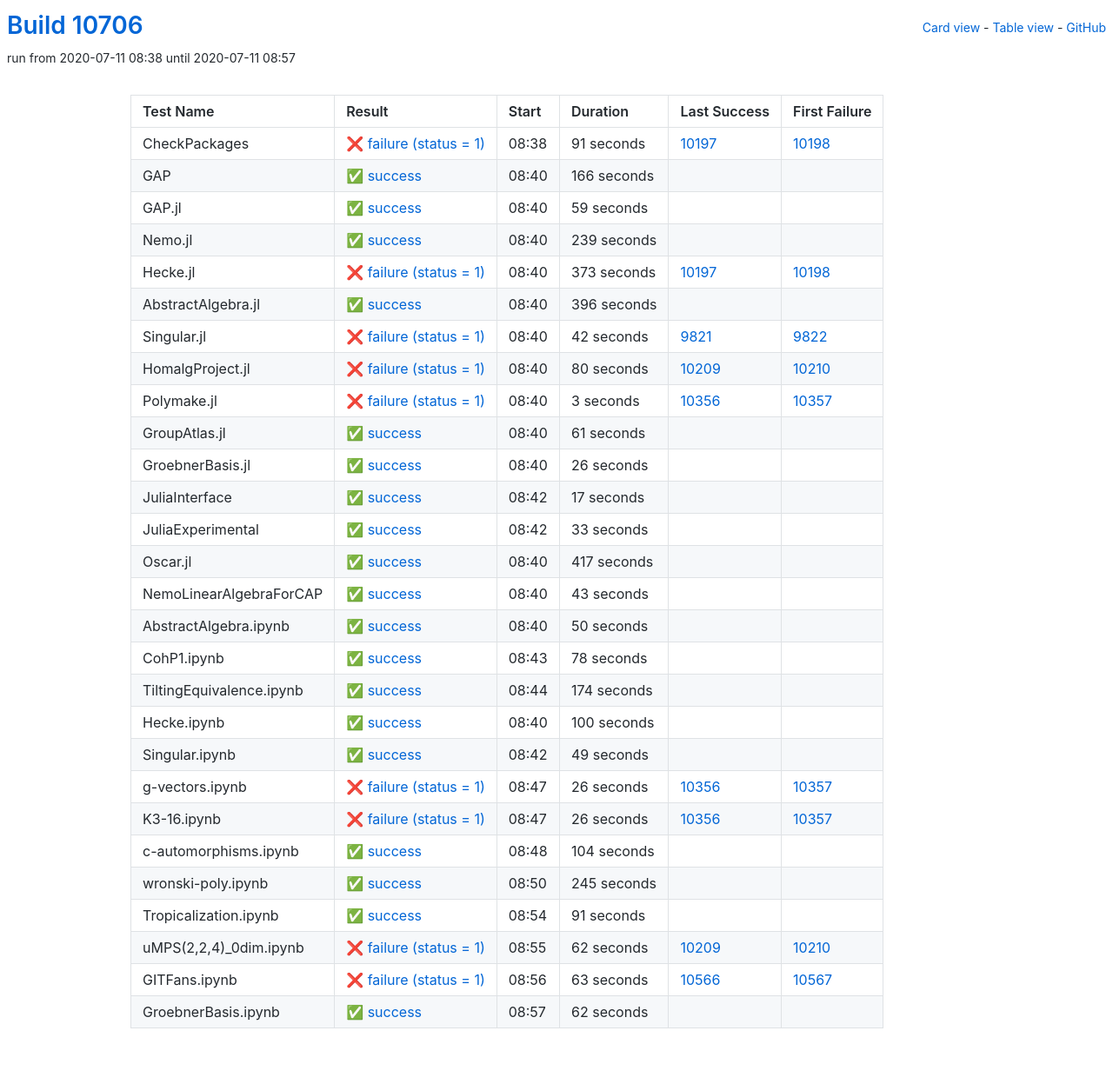
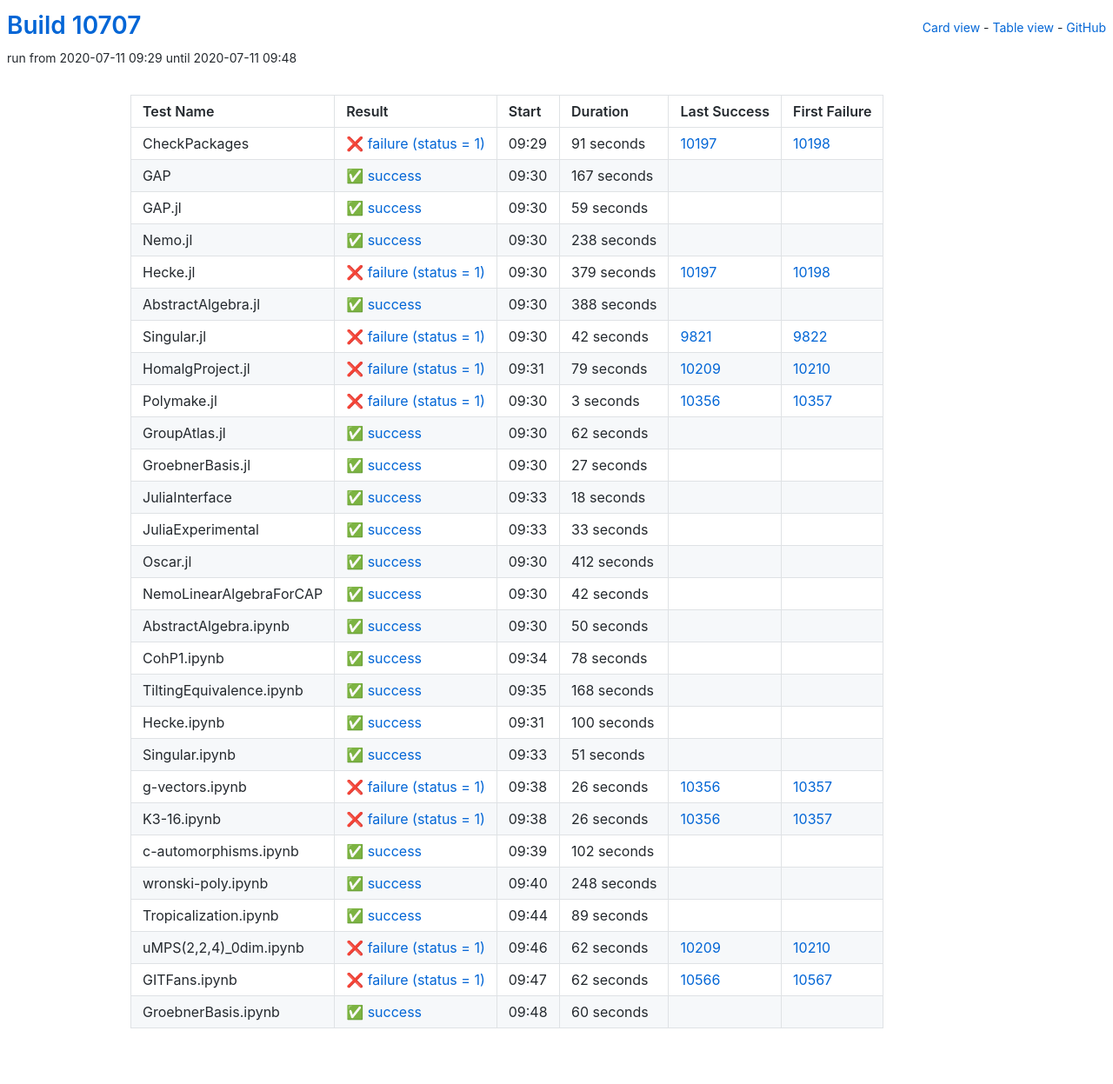
Before and after one commit to oscar-system/oscar-ci-status, a Jekyll site: the page built from table.html, in a window 1280 px wide. Shown: the whole page at 87% size. Built offline with Jekyll 4.4.1, drawn with Linux system fonts in a browser that asks for light colours.

Commit message:
Build #10707

```diff
--- a/_data/ci.yml
+++ b/_data/ci.yml
@@ -1,6 +1,6 @@
 ---
-build: 10706
-build_url: https://oscarci.mathematik.uni-kl.de/job/oscar/10706/
+build: 10707
+build_url: https://oscarci.mathematik.uni-kl.de/job/oscar/10707/
 job: oscar
 organization: oscar-system
 repo: oscar-ci-status
@@ -8,8 +8,8 @@
 tests:
 - name: CheckPackages
   id: checkpackages
-  log: https://oscarci.mathematik.uni-kl.de/job/oscar/10706/artifact/logs/build-10706/CheckPackages.log
-  start: 2020-07-11 08:38
+  log: https://oscarci.mathematik.uni-kl.de/job/oscar/10707/artifact/logs/build-10707/CheckPackages.log
+  start: 2020-07-11 09:29
   success: false
   exitcode: 1
   status: failure
@@ -20,20 +20,20 @@
   first_failure_url: https://oscarci.mathematik.uni-kl.de/job/oscar/10198/
 - name: GAP
   id: gap
-  log: https://oscarci.mathematik.uni-kl.de/job/oscar/10706/artifact/logs/build-10706/GAP.log
-  start: 2020-07-11 08:40
+  log: https://oscarci.mathematik.uni-kl.de/job/oscar/10707/artifact/logs/build-10707/GAP.log
+  start: 2020-07-11 09:30
   success: true
   exitcode: 0
   status: success
-  duration: 166
+  duration: 167
   last_success: false
   last_success_url:
   first_failure: false
   first_failure_url:
 - name: GAP.jl
   id: gap-jl
-  log: https://oscarci.mathematik.uni-kl.de/job/oscar/10706/artifact/logs/build-10706/GAP.jl.log
-  start: 2020-07-11 08:40
+  log: https://oscarci.mathematik.uni-kl.de/job/oscar/10707/artifact/logs/build-10707/GAP.jl.log
+  start: 2020-07-11 09:30
   success: true
   exitcode: 0
   status: success
@@ -44,44 +44,44 @@
   first_failure_url:
 - name: Nemo.jl
   id: nemo-jl
-  log: https://oscarci.mathematik.uni-kl.de/job/oscar/10706/artifact/logs/build-10706/Nemo.jl.log
-  start: 2020-07-11 08:40
+  log: https://oscarci.mathematik.uni-kl.de/job/oscar/10707/artifact/logs/build-10707/Nemo.jl.log
+  start: 2020-07-11 09:30
   success: true
   exitcode: 0
   status: success
-  duration: 239
+  duration: 238
   last_success: false
   last_success_url:
   first_failure: false
   first_failure_url:
 - name: Hecke.jl
   id: hecke-jl
-  log: https://oscarci.mathematik.uni-kl.de/job/oscar/10706/artifact/logs/build-10706/Hecke.jl.log
-  start: 2020-07-11 08:40
+  log: https://oscarci.mathematik.uni-kl.de/job/oscar/10707/artifact/logs/build-10707/Hecke.jl.log
+  start: 2020-07-11 09:30
   success: false
   exitcode: 1
   status: failure
-  duration: 373
+  duration: 379
   last_success: 10197
   last_success_url: https://oscarci.mathematik.uni-kl.de/job/oscar/10197/
   first_failure: 10198
   first_failure_url: https://oscarci.mathematik.uni-kl.de/job/oscar/10198/
 - name: AbstractAlgebra.jl
   id: abstractalgebra-jl
-  log: https://oscarci.mathematik.uni-kl.de/job/oscar/10706/artifact/logs/build-10706/AbstractAlgebra.jl.log
-  start: 2020-07-11 08:40
+  log: https://oscarci.mathematik.uni-kl.de/job/oscar/10707/artifact/logs/build-10707/AbstractAlgebra.jl.log
+  start: 2020-07-11 09:30
   success: true
   exitcode: 0
   status: success
-  duration: 396
+  duration: 388
   last_success: false
   last_success_url:
   first_failure: false
   first_failure_url:
 - name: Singular.jl
   id: singular-jl
-  log: https://oscarci.mathematik.uni-kl.de/job/oscar/10706/artifact/logs/build-10706/Singular.jl.log
-  start: 2020-07-11 08:40
+  log: https://oscarci.mathematik.uni-kl.de/job/oscar/10707/artifact/logs/build-10707/Singular.jl.log
+  start: 2020-07-11 09:30
   success: false
   exitcode: 1
   status: failure
@@ -92,20 +92,20 @@
   first_failure_url: https://oscarci.mathematik.uni-kl.de/job/oscar/9822/
 - name: HomalgProject.jl
   id: homalgproject-jl
-  log: https://oscarci.mathematik.uni-kl.de/job/oscar/10706/artifact/logs/build-10706/HomalgProject.jl.log
-  start: 2020-07-11 08:40
+  log: https://oscarci.mathematik.uni-kl.de/job/oscar/10707/artifact/logs/build-10707/HomalgProject.jl.log
+  start: 2020-07-11 09:31
   success: false
   exitcode: 1
   status: failure
-  duration: 80
+  duration: 79
   last_success: 10209
   last_success_url: https://oscarci.mathematik.uni-kl.de/job/oscar/10209/
   first_failure: 10210
   first_failure_url: https://oscarci.mathematik.uni-kl.de/job/oscar/10210/
 - name: Polymake.jl
   id: polymake-jl
-  log: https://oscarci.mathematik.uni-kl.de/job/oscar/10706/artifact/logs/build-10706/Polymake.jl.log
-  start: 2020-07-11 08:40
+  log: https://oscarci.mathematik.uni-kl.de/job/oscar/10707/artifact/logs/build-10707/Polymake.jl.log
+  start: 2020-07-11 09:30
   success: false
   exitcode: 1
   status: failure
@@ -116,44 +116,44 @@
   first_failure_url: https://oscarci.mathematik.uni-kl.de/job/oscar/10357/
 - name: GroupAtlas.jl
   id: groupatlas-jl
-  log: https://oscarci.mathematik.uni-kl.de/job/oscar/10706/artifact/logs/build-10706/GroupAtlas.jl.log
-  start: 2020-07-11 08:40
+  log: https://oscarci.mathematik.uni-kl.de/job/oscar/10707/artifact/logs/build-10707/GroupAtlas.jl.log
+  start: 2020-07-11 09:30
   success: true
   exitcode: 0
   status: success
-  duration: 61
+  duration: 62
   last_success: false
   last_success_url:
   first_failure: false
   first_failure_url:
 - name: GroebnerBasis.jl
   id: groebnerbasis-jl
-  log: https://oscarci.mathematik.uni-kl.de/job/oscar/10706/artifact/logs/build-10706/GroebnerBasis.jl.log
-  start: 2020-07-11 08:40
+  log: https://oscarci.mathematik.uni-kl.de/job/oscar/10707/artifact/logs/build-10707/GroebnerBasis.jl.log
+  start: 2020-07-11 09:30
   success: true
   exitcode: 0
   status: success
-  duration: 26
+  duration: 27
   last_success: false
   last_success_url:
   first_failure: false
   first_failure_url:
 - name: JuliaInterface
   id: juliainterface
-  log: https://oscarci.mathematik.uni-kl.de/job/oscar/10706/artifact/logs/build-10706/JuliaInterface.log
-  start: 2020-07-11 08:42
+  log: https://oscarci.mathematik.uni-kl.de/job/oscar/10707/artifact/logs/build-10707/JuliaInterface.log
+  start: 2020-07-11 09:33
   success: true
   exitcode: 0
   status: success
-  duration: 17
+  duration: 18
   last_success: false
   last_success_url:
   first_failure: false
   first_failure_url:
 - name: JuliaExperimental
   id: juliaexperimental
-  log: https://oscarci.mathematik.uni-kl.de/job/oscar/10706/artifact/logs/build-10706/JuliaExperimental.log
-  start: 2020-07-11 08:42
+  log: https://oscarci.mathematik.uni-kl.de/job/oscar/10707/artifact/logs/build-10707/JuliaExperimental.log
+  start: 2020-07-11 09:33
   success: true
   exitcode: 0
   status: success
@@ -164,32 +164,32 @@
   first_failure_url:
 - name: Oscar.jl
   id: oscar-jl
-  log: https://oscarci.mathematik.uni-kl.de/job/oscar/10706/artifact/logs/build-10706/Oscar.jl.log
-  start: 2020-07-11 08:40
+  log: https://oscarci.mathematik.uni-kl.de/job/oscar/10707/artifact/logs/build-10707/Oscar.jl.log
+  start: 2020-07-11 09:30
   success: true
   exitcode: 0
   status: success
-  duration: 417
+  duration: 412
   last_success: false
   last_success_url:
   first_failure: false
   first_failure_url:
 - name: NemoLinearAlgebraForCAP
   id: nemolinearalgebraforcap
-  log: https://oscarci.mathematik.uni-kl.de/job/oscar/10706/artifact/logs/build-10706/NemoLinearAlgebraForCAP.log
-  start: 2020-07-11 08:40
+  log: https://oscarci.mathematik.uni-kl.de/job/oscar/10707/artifact/logs/build-10707/NemoLinearAlgebraForCAP.log
+  start: 2020-07-11 09:30
   success: true
   exitcode: 0
   status: success
-  duration: 43
+  duration: 42
   last_success: false
   last_success_url:
   first_failure: false
   first_failure_url:
 - name: AbstractAlgebra.ipynb
   id: abstractalgebra-ipynb
-  log: https://oscarci.mathematik.uni-kl.de/job/oscar/10706/artifact/logs/build-10706/AbstractAlgebra.ipynb.log
-  start: 2020-07-11 08:40
+  log: https://oscarci.mathematik.uni-kl.de/job/oscar/10707/artifact/logs/build-10707/AbstractAlgebra.ipynb.log
+  start: 2020-07-11 09:30
   success: true
   exitcode: 0
   status: success
@@ -200,8 +200,8 @@
   first_failure_url:
 - name: CohP1.ipynb
   id: cohp1-ipynb
-  log: https://oscarci.mathematik.uni-kl.de/job/oscar/10706/artifact/logs/build-10706/CohP1.ipynb.log
-  start: 2020-07-11 08:43
+  log: https://oscarci.mathematik.uni-kl.de/job/oscar/10707/artifact/logs/build-10707/CohP1.ipynb.log
+  start: 2020-07-11 09:34
   success: true
   exitcode: 0
   status: success
@@ -212,20 +212,20 @@
   first_failure_url:
 - name: TiltingEquivalence.ipynb
   id: tiltingequivalence-ipynb
-  log: https://oscarci.mathematik.uni-kl.de/job/oscar/10706/artifact/logs/build-10706/TiltingEquivalence.ipynb.log
-  start: 2020-07-11 08:44
+  log: https://oscarci.mathematik.uni-kl.de/job/oscar/10707/artifact/logs/build-10707/TiltingEquivalence.ipynb.log
+  start: 2020-07-11 09:35
   success: true
   exitcode: 0
   status: success
-  duration: 174
+  duration: 168
   last_success: false
   last_success_url:
   first_failure: false
   first_failure_url:
 - name: Hecke.ipynb
   id: hecke-ipynb
-  log: https://oscarci.mathematik.uni-kl.de/job/oscar/10706/artifact/logs/build-10706/Hecke.ipynb.log
-  start: 2020-07-11 08:40
+  log: https://oscarci.mathematik.uni-kl.de/job/oscar/10707/artifact/logs/build-10707/Hecke.ipynb.log
+  start: 2020-07-11 09:31
   success: true
   exitcode: 0
   status: success
@@ -236,20 +236,20 @@
   first_failure_url:
 - name: Singular.ipynb
   id: singular-ipynb
-  log: https://oscarci.mathematik.uni-kl.de/job/oscar/10706/artifact/logs/build-10706/Singular.ipynb.log
-  start: 2020-07-11 08:42
+  log: https://oscarci.mathematik.uni-kl.de/job/oscar/10707/artifact/logs/build-10707/Singular.ipynb.log
+  start: 2020-07-11 09:33
   success: true
   exitcode: 0
   status: success
-  duration: 49
+  duration: 51
   last_success: false
   last_success_url:
   first_failure: false
   first_failure_url:
 - name: g-vectors.ipynb
   id: g-vectors-ipynb
-  log: https://oscarci.mathematik.uni-kl.de/job/oscar/10706/artifact/logs/build-10706/g-vectors.ipynb.log
-  start: 2020-07-11 08:47
+  log: https://oscarci.mathematik.uni-kl.de/job/oscar/10707/artifact/logs/build-10707/g-vectors.ipynb.log
+  start: 2020-07-11 09:38
   success: false
   exitcode: 1
   status: failure
@@ -260,8 +260,8 @@
   first_failure_url: https://oscarci.mathematik.uni-kl.de/job/oscar/10357/
 - name: K3-16.ipynb
   id: k3-16-ipynb
-  log: https://oscarci.mathematik.uni-kl.de/job/oscar/10706/artifact/logs/build-10706/K3-16.ipynb.log
-  start: 2020-07-11 08:47
+  log: https://oscarci.mathematik.uni-kl.de/job/oscar/10707/artifact/logs/build-10707/K3-16.ipynb.log
+  start: 2020-07-11 09:38
   success: false
   exitcode: 1
   status: failure
@@ -272,44 +272,44 @@
   first_failure_url: https://oscarci.mathematik.uni-kl.de/job/oscar/10357/
 - name: c-automorphisms.ipynb
   id: c-automorphisms-ipynb
-  log: https://oscarci.mathematik.uni-kl.de/job/oscar/10706/artifact/logs/build-10706/c-automorphisms.ipynb.log
-  start: 2020-07-11 08:48
+  log: https://oscarci.mathematik.uni-kl.de/job/oscar/10707/artifact/logs/build-10707/c-automorphisms.ipynb.log
+  start: 2020-07-11 09:39
   success: true
   exitcode: 0
   status: success
-  duration: 104
+  duration: 102
   last_success: false
   last_success_url:
   first_failure: false
   first_failure_url:
 - name: wronski-poly.ipynb
   id: wronski-poly-ipynb
-  log: https://oscarci.mathematik.uni-kl.de/job/oscar/10706/artifact/logs/build-10706/wronski-poly.ipynb.log
-  start: 2020-07-11 08:50
+  log: https://oscarci.mathematik.uni-kl.de/job/oscar/10707/artifact/logs/build-10707/wronski-poly.ipynb.log
+  start: 2020-07-11 09:40
   success: true
   exitcode: 0
   status: success
-  duration: 245
+  duration: 248
   last_success: false
   last_success_url:
   first_failure: false
   first_failure_url:
 - name: Tropicalization.ipynb
   id: tropicalization-ipynb
-  log: https://oscarci.mathematik.uni-kl.de/job/oscar/10706/artifact/logs/build-10706/Tropicalization.ipynb.log
-  start: 2020-07-11 08:54
+  log: https://oscarci.mathematik.uni-kl.de/job/oscar/10707/artifact/logs/build-10707/Tropicalization.ipynb.log
+  start: 2020-07-11 09:44
   success: true
   exitcode: 0
   status: success
-  duration: 91
+  duration: 89
   last_success: false
   last_success_url:
   first_failure: false
   first_failure_url:
 - name: uMPS(2,2,4)_0dim.ipynb
   id: umps-2-2-4-0dim-ipynb
-  log: https://oscarci.mathematik.uni-kl.de/job/oscar/10706/artifact/logs/build-10706/uMPS-2-2-4-_0dim.ipynb.log
-  start: 2020-07-11 08:55
+  log: https://oscarci.mathematik.uni-kl.de/job/oscar/10707/artifact/logs/build-10707/uMPS-2-2-4-_0dim.ipynb.log
+  start: 2020-07-11 09:46
   success: false
   exitcode: 1
   status: failure
@@ -320,24 +320,24 @@
   first_failure_url: https://oscarci.mathematik.uni-kl.de/job/oscar/10210/
 - name: GITFans.ipynb
   id: gitfans-ipynb
-  log: https://oscarci.mathematik.uni-kl.de/job/oscar/10706/artifact/logs/build-10706/GITFans.ipynb.log
-  start: 2020-07-11 08:56
+  log: https://oscarci.mathematik.uni-kl.de/job/oscar/10707/artifact/logs/build-10707/GITFans.ipynb.log
+  start: 2020-07-11 09:47
   success: false
   exitcode: 1
   status: failure
-  duration: 63
+  duration: 62
   last_success: 10566
   last_success_url: https://oscarci.mathematik.uni-kl.de/job/oscar/10566/
   first_failure: 10567
   first_failure_url: https://oscarci.mathematik.uni-kl.de/job/oscar/10567/
 - name: GroebnerBasis.ipynb
   id: groebnerbasis-ipynb
-  log: https://oscarci.mathematik.uni-kl.de/job/oscar/10706/artifact/logs/build-10706/GroebnerBasis.ipynb.log
-  start: 2020-07-11 08:57
+  log: https://oscarci.mathematik.uni-kl.de/job/oscar/10707/artifact/logs/build-10707/GroebnerBasis.ipynb.log
+  start: 2020-07-11 09:48
   success: true
   exitcode: 0
   status: success
-  duration: 62
+  duration: 60
   last_success: false
   last_success_url:
   first_failure: false
```
Also changed, not shown: README.md.
